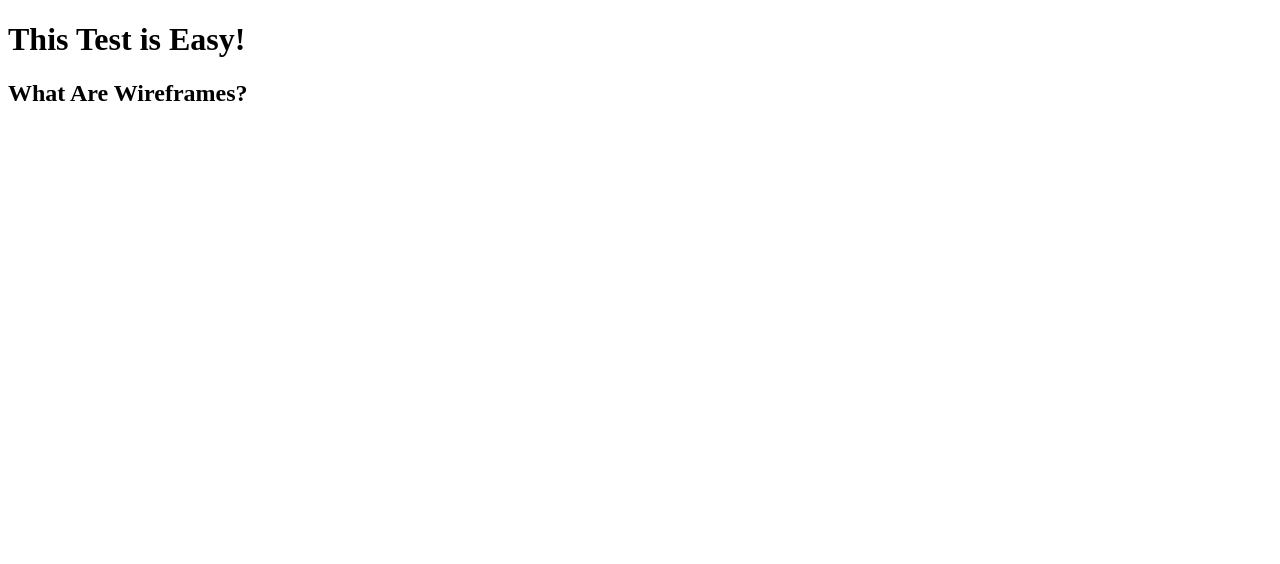
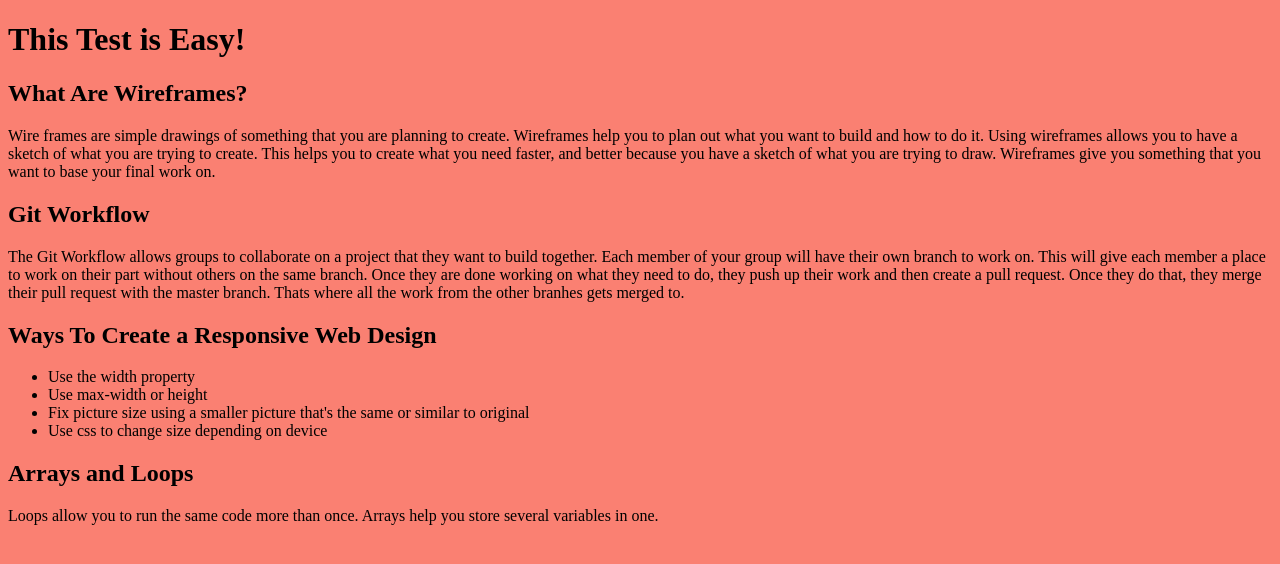
Before and after one commit to jameson141/March-5th-Test, a plain HTML site: page index.html in a window 1280 px wide. Drawn offline with Linux system fonts and the light colour scheme.

Commit message:
final commit

```diff
--- a/app.js
+++ b/app.js
@@ -0,0 +1,16 @@
+var colorsArray = ["red", "white", "black", "yellow"];
+colors.splice()
+var thingsObject = {
+	Books : {
+		good : "that one"
+
+	}
+	Movies : {
+	    bad : "Emoji"
+
+    }
+    Shows : {
+    	great : "terrible"
+    }
+
+}
--- a/index.html
+++ b/index.html
@@ -17,7 +17,22 @@
 <div id="container">
     <div id="article">
         <h2>What Are Wireframes?</h2>
-        <p>
+        <p>Wire frames are simple drawings of something that you are planning to create.  Wireframes help you to plan out what you want to build and how to do it.  Using wireframes allows you to have a sketch of what you are trying to create.  This helps you to create what you need faster, and better because you have a sketch of what you are trying to draw.  Wireframes give you something that you want to base your final work on.</p>
+    <div id="article">
+        <h2>Git Workflow</h2>
+        <p>The Git Workflow allows groups to collaborate on a project that they want to build together.  Each member of your group will have their own branch to work on.  This will give each member a place to work on their part without others on the same branch.  Once they are done working on what they need to do, they push up their work and then create a pull request.  Once they do that, they merge their pull request with the master branch.  Thats where all the work from the other branhes gets merged to.</p>
+    <div id="article">
+        <h2>Ways To Create a Responsive Web Design</h2>
+        <ul>
+        <li>Use the width property</li>
+        <li>Use max-width or height</li>
+        <li>Fix picture size using a smaller picture that's the same or similar to original</li>
+        <li>Use css to change size depending on device</li>
+        </ul>
+    <div id="article">
+        <h2>Arrays and Loops</h2>
+        <p>Loops allow you to run the same code more than once.  Arrays help you store several variables in one.
+        </p>
 
 
 
--- a/styles.css
+++ b/styles.css
@@ -0,0 +1,3 @@
+body {
+	background-color: salmon ;
+}
```
